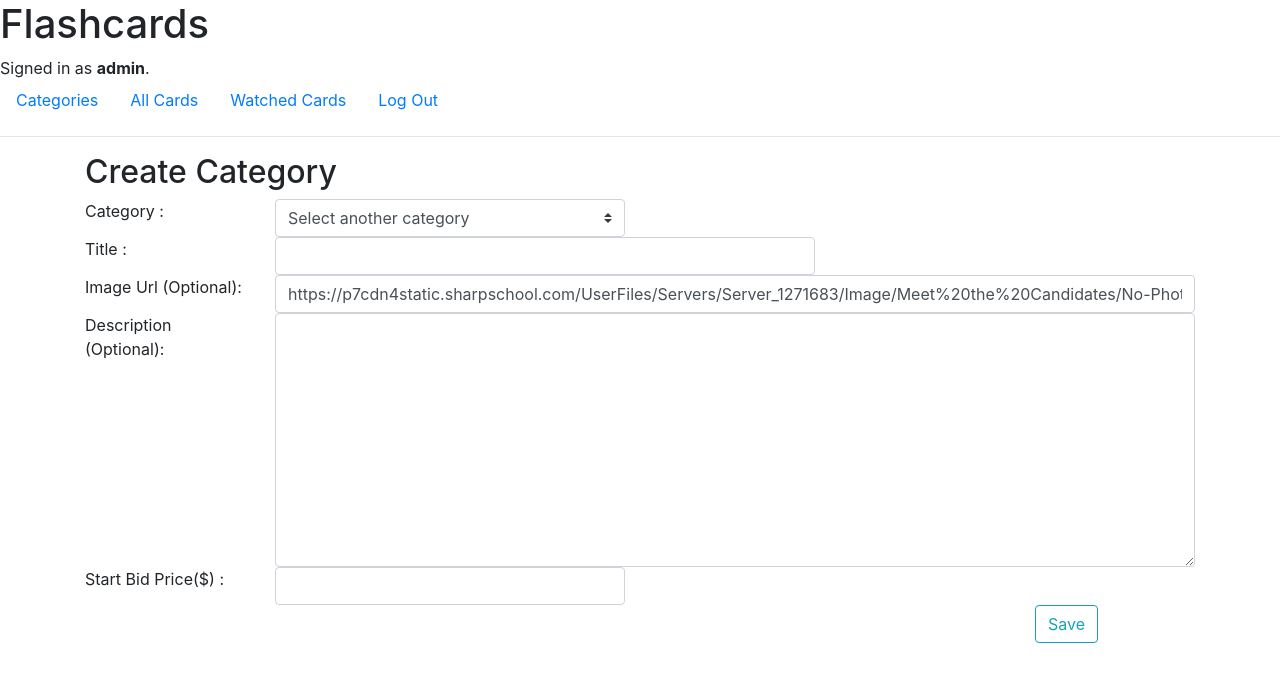
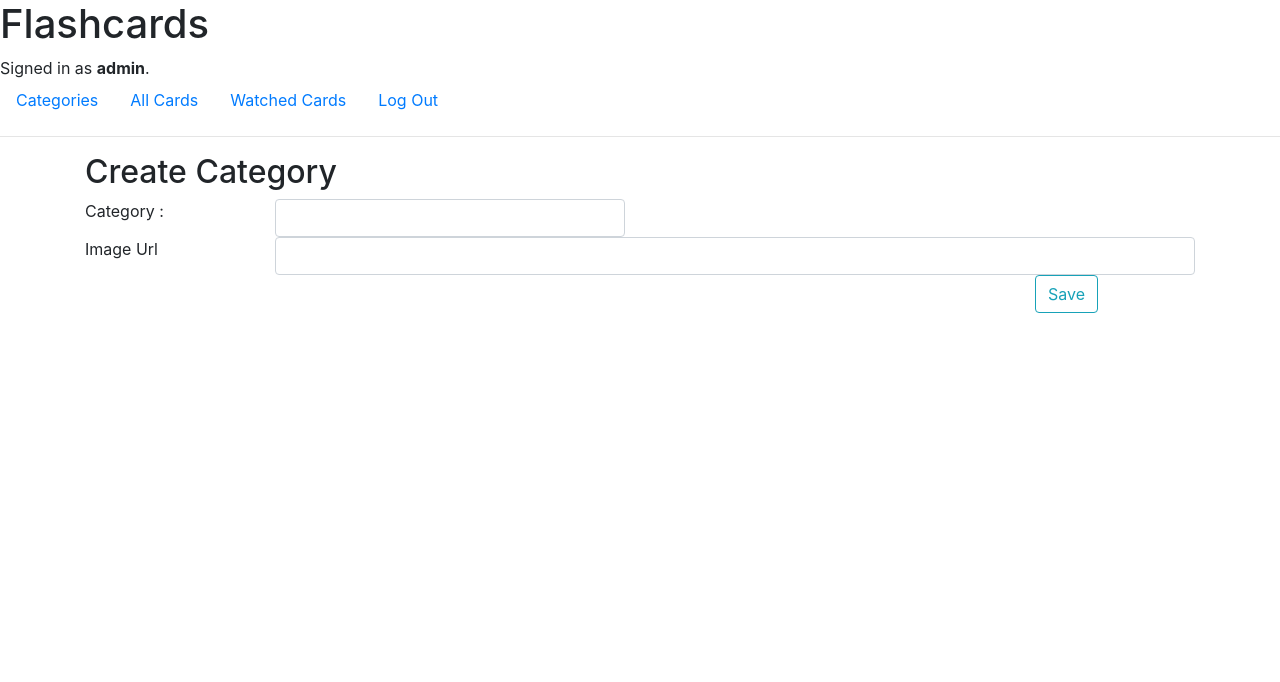
Before and after one commit to DarkLord580/STEMATICS, a Django app: page /createcategory in a window 1280 px wide. Shown: the top 682 px of the page. Run offline with Django 3.2, Linux system fonts and the light colour scheme; a user stored in the database is signed in; some libraries are stand-ins or nearby versions.

Commit message:
Adjusting item

```diff
--- a/flashcards/templates/flashcards/newcategory.html
+++ b/flashcards/templates/flashcards/newcategory.html
@@ -11,38 +11,16 @@
         <div class="row">
         	<div class="col-sm-2">Category : </div>
         	<div class="col-sm-4">
-
-            <select class="browser-default custom-select" name="category">
-    			<option selected>Select another category</option>
-    			{% for category in categories %}
-    				<option  value="{{category.category}}">{{category.category}}</option>
-  				{% endfor %}
-  			</select>
-
+        		<input type="text" class="form-control" name="category" required>
             </div>
           </div>
 
         <div class="row">
-          <div class="col-sm-2">Title    :</div>
-          <div class="col-sm-6">
-          <input type="text" class="form-control" name="title" required>
-          </div>
-        </div>
-        <div class="row">
-            <div class="col-sm-2">Image Url (Optional):</div>
-           	<div class="col-sm-10"> <input type="text" class="form-control" name="imageurl" value="https://p7cdn4static.sharpschool.com/UserFiles/Servers/Server_1271683/Image/Meet%20the%20Candidates/No-Photo-Provided.png"></div>
+            <div class="col-sm-2">Image Url </div>
+           	<div class="col-sm-10"> <input type="text" class="form-control" name="imageurl" ></div>
           </div>
 
         <div class="row">
-          <div class="col-sm-2">Description (Optional): </div>
-          <div class="col-sm-10"><textarea class="form-control" rows="10" name="description"></textarea></div>
-        </div>
-
-        <div class="row">
-            <div class="col-sm-2">Start Bid Price($) : </div>
-            <div class="col-sm-4"><input type="number" class="form-control" min="1" name="currentbid" required></div>
-          </div>
-            <div class="row">
           <div class="col-sm-10"> </div>
           <div class="col-sm-2">
           	<button class="btn btn-outline-info" type="submit">Save</button>
```
Also changed, not shown: flashcards/templates/flashcards/newcard.html (+4 -12 lines).
